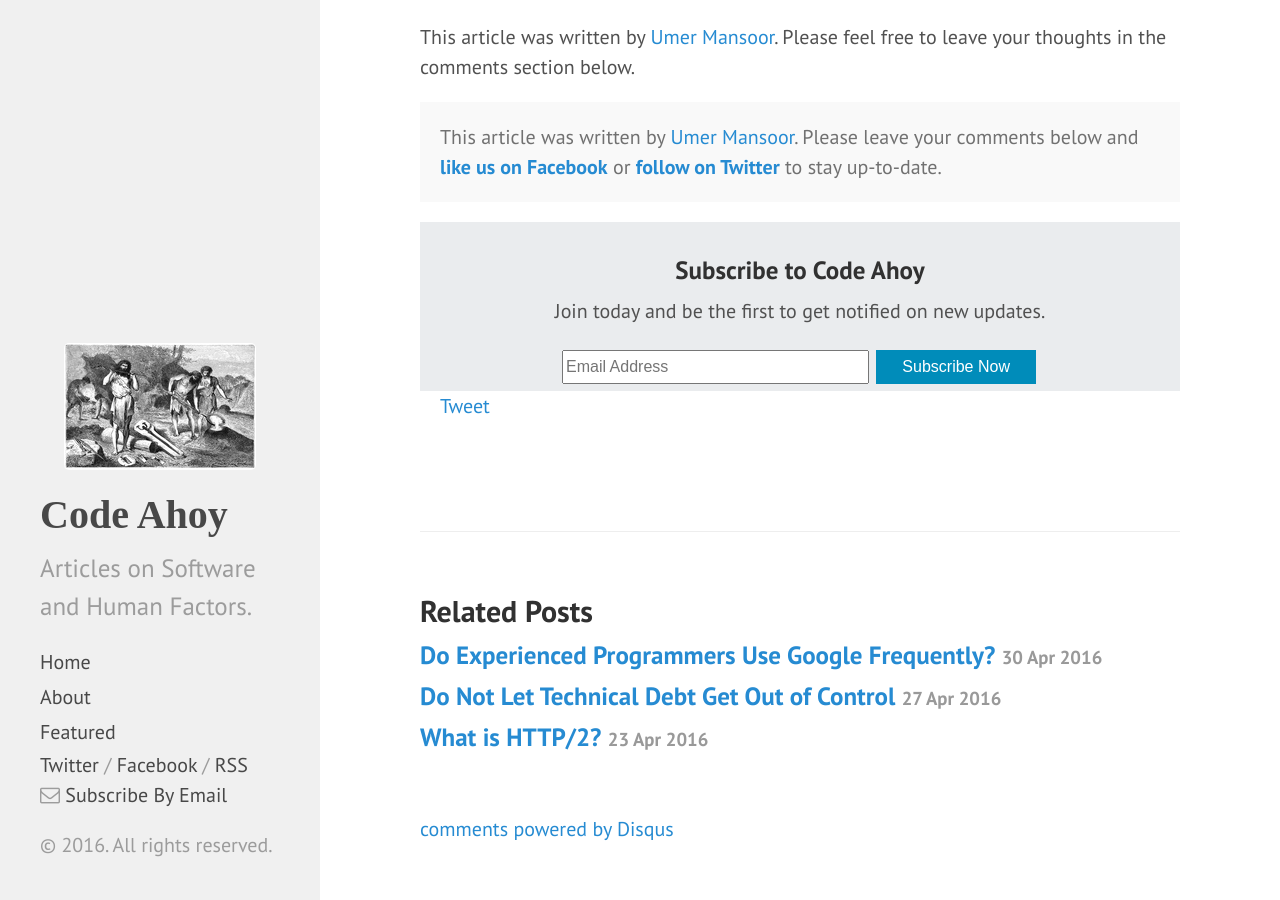
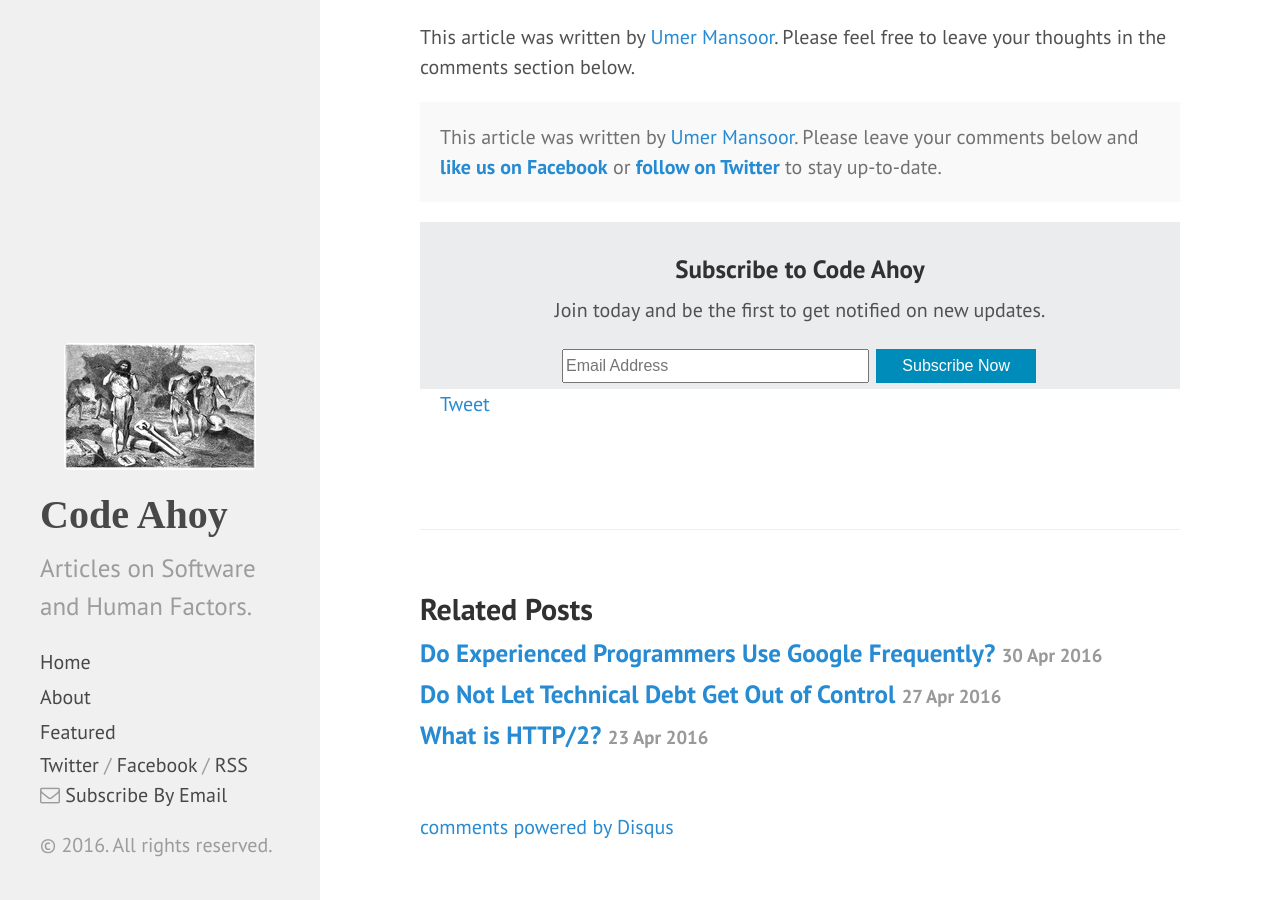
Before and after one commit to talk2viren/umermansoor.github.io, a Jekyll site: the page built from _posts/2016-04-12-let-them-own-it.md, in a window 1280 px wide and 900 px high, scrolled down 1560 px. Built offline with Jekyll 4.4.1, drawn with Linux system fonts in a browser that asks for light colours; nearby versions of some CDN libraries; a script that is not in the unit is left out; comment, search, counter and statistics services are not loaded.

Commit message:
Update post.html

```diff
--- a/_layouts/post.html
+++ b/_layouts/post.html
@@ -14,12 +14,13 @@
         <a href="https://twitter.com/codeahoy"><strong>follow on Twitter</strong></a> to stay up-to-date. <br/>
     </p>
 
-      <form style="text-align:center; background-color:#EAECEE; padding:3px;" action="https://feedburner.google.com/fb/a/mailverify" method="post" target="popupwindow" onsubmit="window.open('https://feedburner.google.com/fb/a/mailverify?uri=CodeAhoy', 'popupwindow', 'scrollbars=yes,width=550,height=520');return true">
+      <form style="text-align:center; background-color:#EAECEE; padding:2px;" action="https://feedburner.google.com/fb/a/mailverify" method="post" target="popupwindow" onsubmit="window.open('https://feedburner.google.com/fb/a/mailverify?uri=CodeAhoy', 'popupwindow', 'scrollbars=yes,width=550,height=520');return true">
            <h3>Subscribe to Code Ahoy</h3>
            <p>Join today and be the first to get notified on new updates.</p>
            <input type="text" style="font-size: 16px; height:34px;" name="email" size="30" placeholder="Email Address"/>
            <input type="hidden" value="CodeAhoy" name="uri"/><input type="hidden" name="loc" value="en_US"/>
            <input type="submit" class="button" value="Subscribe Now" />
+           <br/>
   </form>
 
   <!-- Social network buttons -->
```
